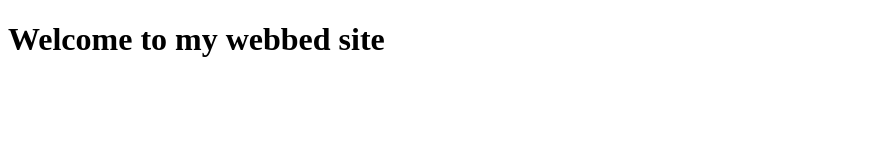
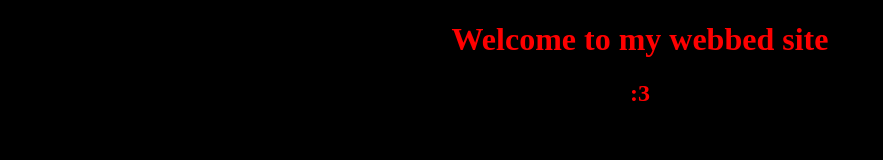
Before and after one commit to Ingig0/Ingig0.github.io, a plain HTML site: page index.html in a window 1280 px wide. Shown: the whole page, without its empty margins (0-883 px from the left). Drawn offline with Linux system fonts and the light colour scheme.

Commit message:
Update index.html

```diff
--- a/index.html
+++ b/index.html
@@ -1,8 +1,12 @@
 <!DOCTYPE html>
+
 <html>
-    <body>
-        <h1>
+    <body style="background-color: black;">
+        <h1 style="color: red; text-align: center;">
             Welcome to my webbed site
         </h1>
+        <h2 style="color: red; text-align: center;">
+            :3
+        </h2>
     </body>
 </html>
```
